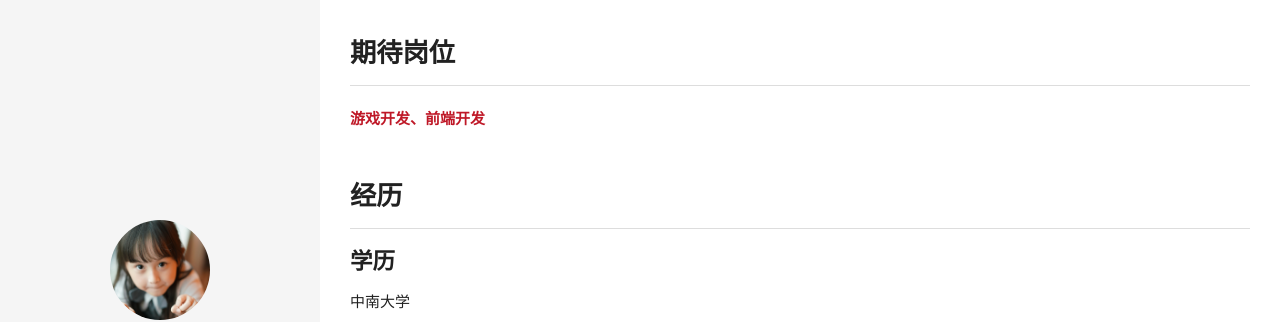
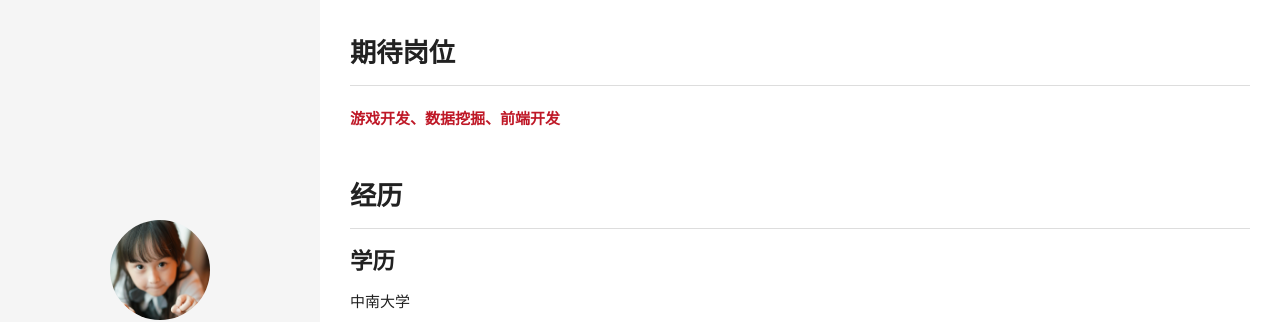
Before and after one commit to transcendtron/liuqinh2s.github.io, a Jekyll site: the page built from CV.md, in a window 1280 px wide. Shown: the part 399-721 px from the top of the page. Built offline with Jekyll 4.4.1, drawn with Linux system fonts in a browser that asks for light colours; comment, search, counter and statistics services are not loaded.

Commit message:
fix aboutme

```diff
--- a/CV.md
+++ b/CV.md
@@ -18,7 +18,7 @@ comments: true
 
 ## 期待岗位
 
-**游戏开发、前端开发**
+**游戏开发、数据挖掘、前端开发**
 
 ## 经历
 
```
